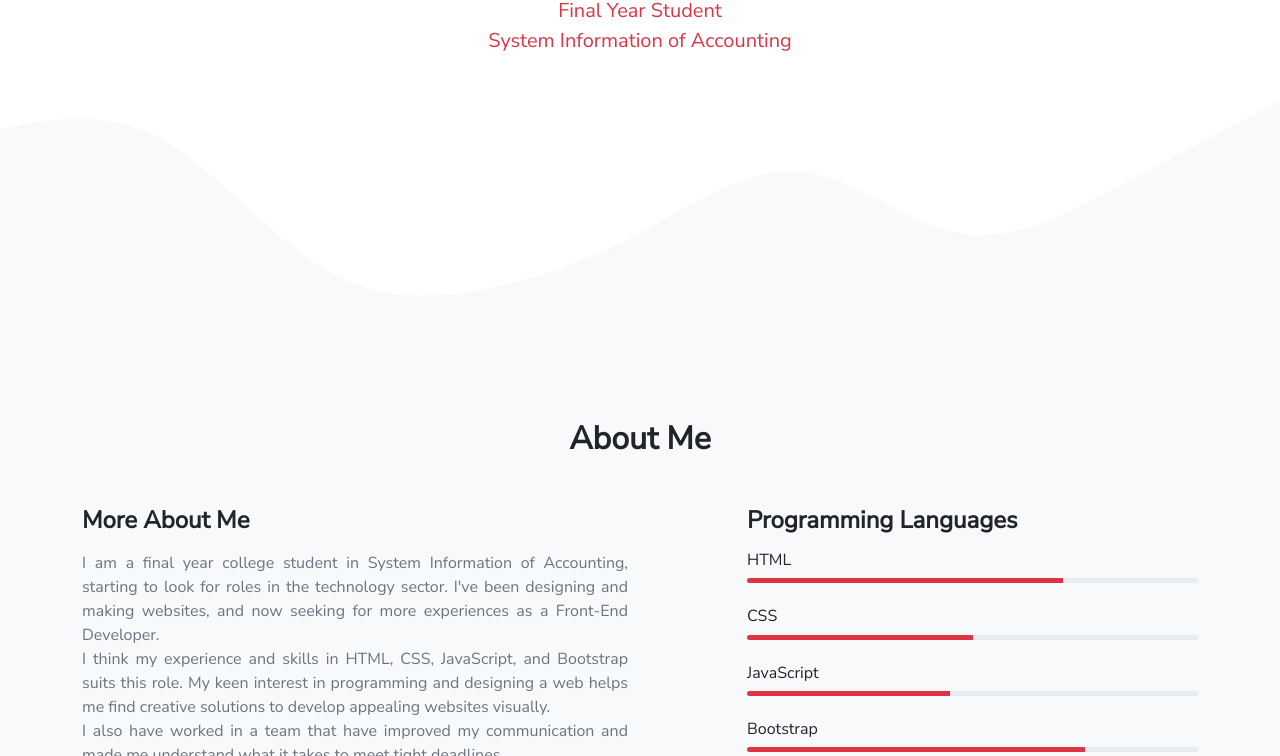
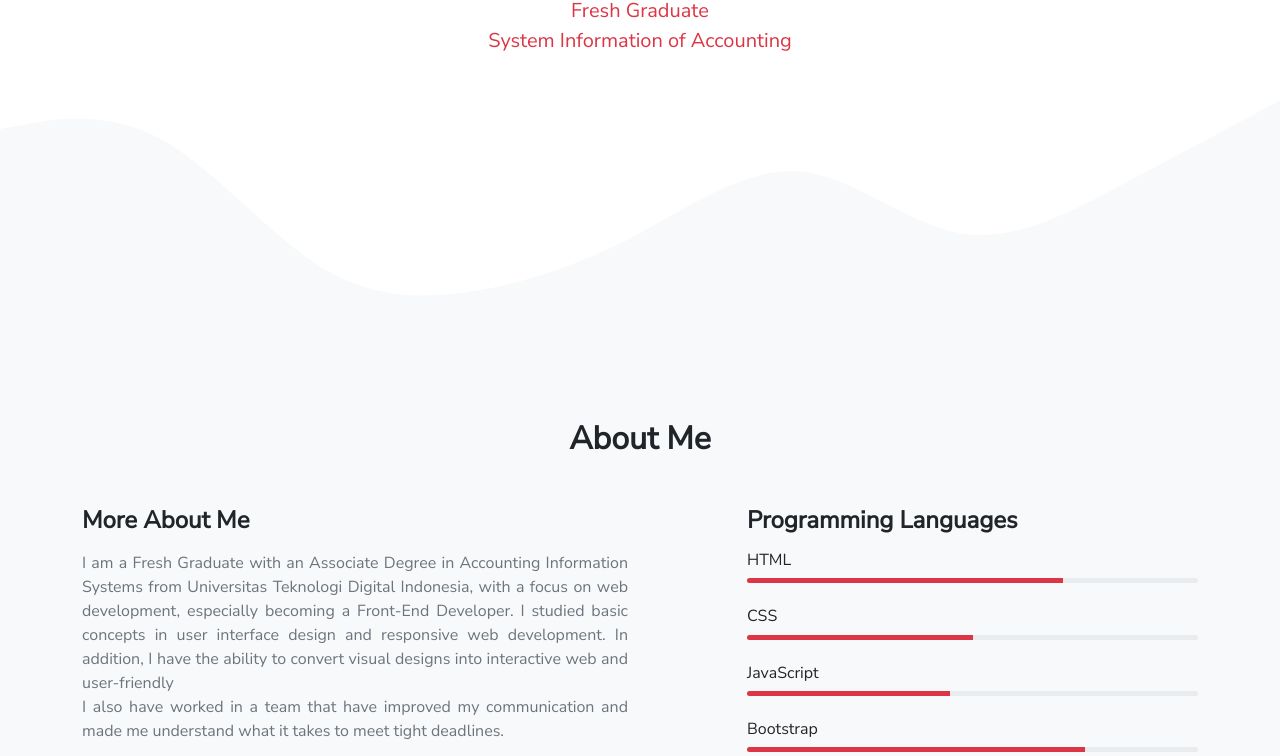
Before and after one commit to demapuspita/MyPortfolio, a plain HTML site: page index.html in a window 1280 px wide. Shown: the part 398-1154 px from the top of the page. Drawn offline with nearby package versions, Linux system fonts and the light colour scheme.

Commit message:
update about

```diff
--- a/index.html
+++ b/index.html
@@ -62,7 +62,7 @@
         <section class="jumbotron text-center text-danger bg-white" id="Home">
           <img src="img/dema.jpg" alt="demapuspita" width="200" class="rounded-circle img-thumbnail mb-3" />
           <h1 class="display-5">Dema Puspita Kiranti</h1>
-          <p class="lead">Final Year Student <br> System Information of Accounting</p>
+          <p class="lead">Fresh Graduate <br> System Information of Accounting</p>
           <svg xmlns="http://www.w3.org/2000/svg" viewBox="0 0 1440 320">
             <path
               fill="#F8F9FA"
@@ -87,7 +87,7 @@
               <div class="col-md-6">
                 <div class="about-text">
                   <h3 class="fs-4 fw-bold mb-3">More About Me</h3>
-                  <p class="text-muted text-justify">I am a final year college student in System Information of Accounting, starting to look for roles in the technology sector. I've been designing and making websites, and now seeking for more experiences as a Front-End Developer. <br> I think my experience and skills in HTML, CSS, JavaScript, and Bootstrap suits this role. My keen interest in programming and designing a web helps me find creative solutions to develop appealing websites visually. <br> I also have worked in a team that have improved my communication and made me understand what it takes to meet tight deadlines.</p>
+                  <p class="text-muted text-justify">I am a Fresh Graduate with an Associate Degree in Accounting Information Systems from Universitas Teknologi Digital Indonesia, with a focus on web development, especially becoming a Front-End Developer. I studied basic concepts in user interface design and responsive web development. In addition, I have the ability to convert visual designs into interactive web and user-friendly <br> I also have worked in a team that have improved my communication and made me understand what it takes to meet tight deadlines.</p>
                 </div>
                 <div class="row">
                   <div class="col-lg-12 d-flex align-items-center">
```
